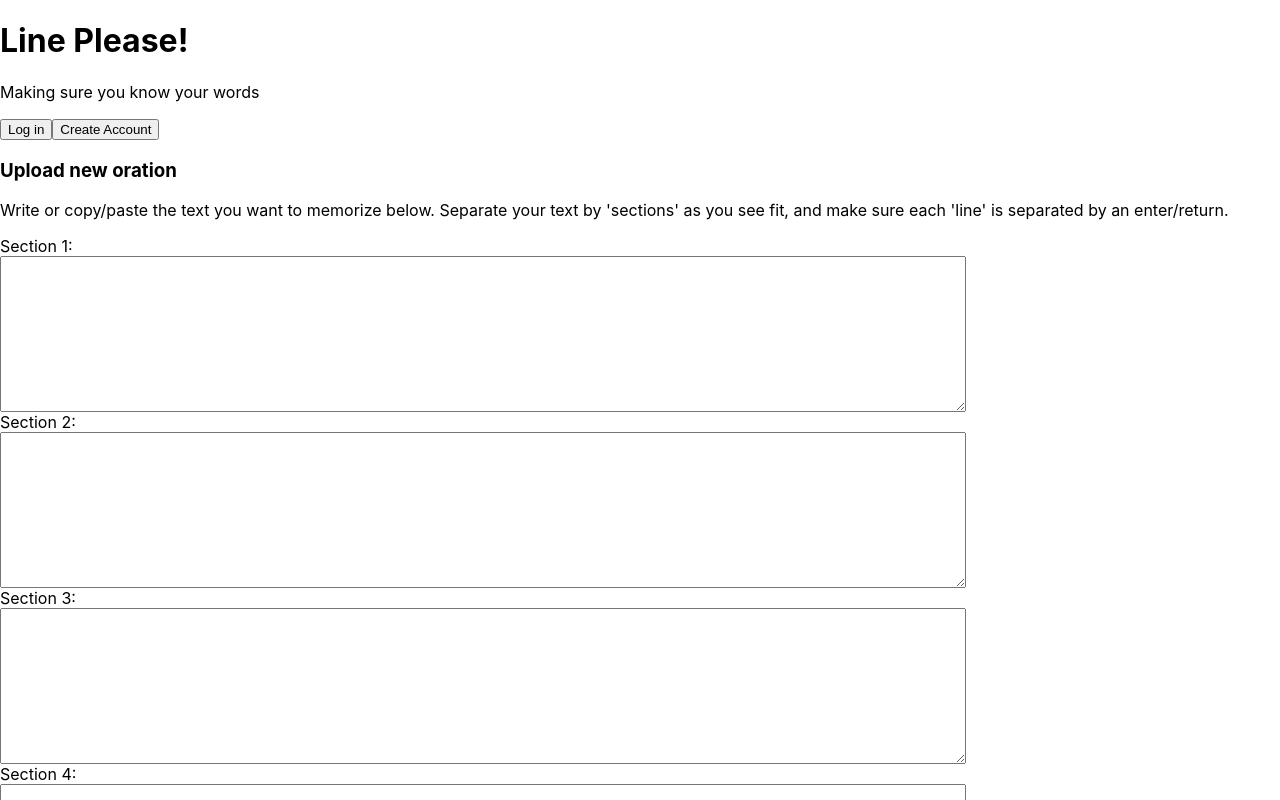
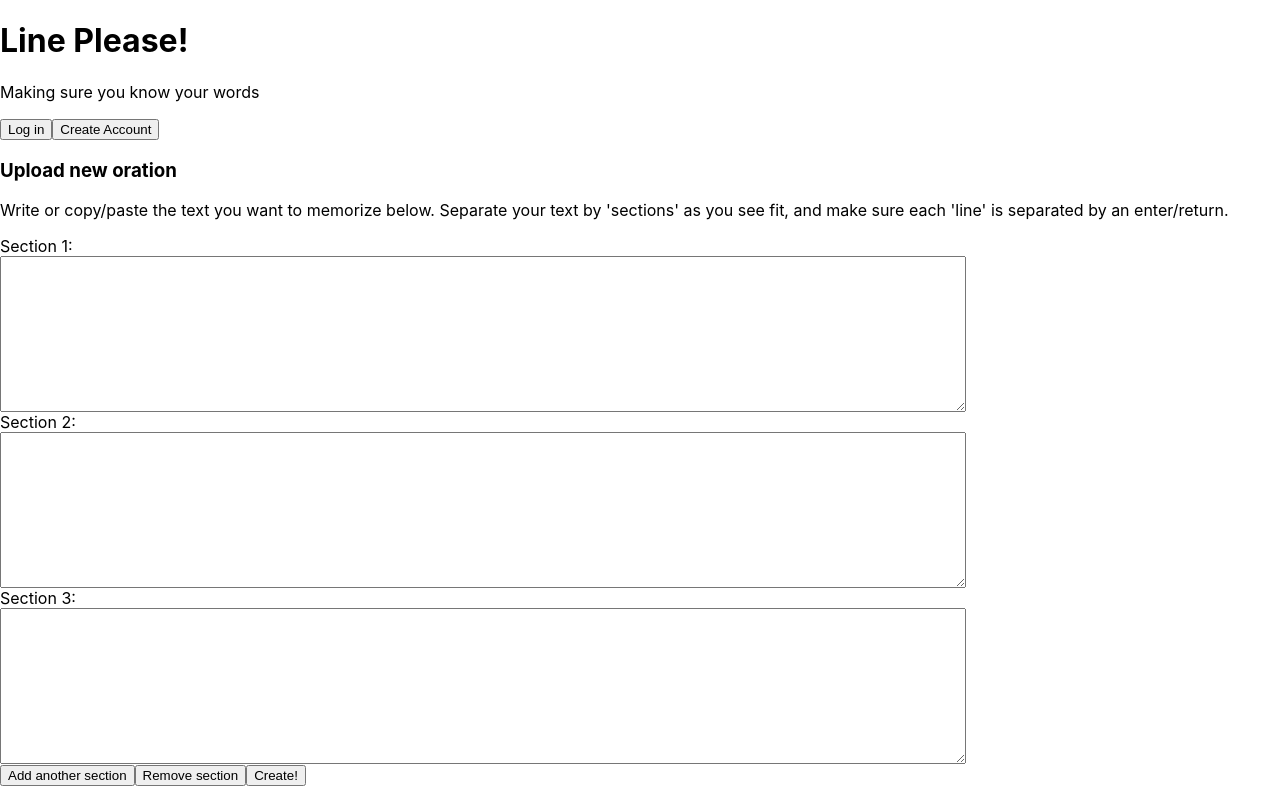
Before and after one commit to AnugrahLambogo/line-please-app, a React (Create React App) app: page /upload in a window 1280 px wide. Shown: the top 800 px of the page. Built offline with nearby package versions, Linux system fonts and the light colour scheme.

Commit message:
added the ablity to add and subtract sections to upload

```diff
--- a/src/telePrompt.js
+++ b/src/telePrompt.js
@@ -22,7 +22,10 @@ class telePrompt extends React.Component {
 
         <section className="display" >
 
-       {/*The text displayer will need to be it's own module -->*/}
+       {/*The text displayer will need to be it's own module,
+        pass the selection of 'lineOrSection' as a prop
+        or maybe have two different modules and depending on the selection, we use on or the other
+         */}
           <ul className="orationDisplay">
             <li className="line"> Lorem ipsum etc. etc.</li>
             <li className="line"> second line lorem ipsu, </li>
--- a/src/uploadNew.js
+++ b/src/uploadNew.js
@@ -3,7 +3,7 @@ import './uploadNew.css';
 
 
 class uploadNew extends React.Component {
-state = {};
+state = {numOfSections: 3};
 
 createSectionArrays = ({ target }) => {
     console.log("this function just ran!");
@@ -14,6 +14,32 @@ createSectionArrays = ({ target }) => {
     console.log(this.state);
 }
 
+renderSections = () => {
+return (
+Array.from({length: this.state.numOfSections})
+     .map((e, index) => (
+              <section>
+              <label htmlFor={'section'+(index+1)}> Section {index + 1}:</label>
+              <textarea
+              type="text"
+              name={'section'+(index+1)}
+              className="sections"
+              onChange={this.createSectionArrays}>
+              </textarea>
+              </section>
+)))}
+
+increaseSection = (e) => {
+  e.preventDefault();
+  this.setState({numOfSections: this.state.numOfSections +1});
+}
+
+decreaseSection = (e) => {
+  e.preventDefault();
+  this.setState({numOfSections: this.state.numOfSections -1});
+}
+
+
 render(){
     return (
         <section>
@@ -22,35 +48,10 @@ render(){
           </p>
 
           <form>
-            <label htmlFor="section1">Section 1:</label>
-            <textarea
-            type="text"
-            name="section1"
-            className="sections"
-            onChange={this.createSectionArrays}></textarea>
+            {this.renderSections()}
 
-            <label htmlFor="section2">Section 2:</label>
-            <textarea
-            type="text"
-            name="section2"
-            className="sections"
-            onChange={this.createSectionArrays}></textarea>
-
-            <label htmlFor="section3">Section 3:</label>
-            <textarea
-            type="text"
-            name="section3"
-            className="sections"
-            onChange={this.createSectionArrays}></textarea>
-
-            <label htmlFor="section4">Section 4:</label>
-            <textarea
-            type="text"
-            name="section4"
-            className="sections"
-            onChange={this.createSectionArrays}></textarea>
-
-            <button id="addSection">Add another section</button>
+            <button id="addSection" onClick={this.increaseSection}>Add another section</button>
+            <button id="subtractSection" onClick={this.decreaseSection}>Remove section</button>
             <button type="submit" >Create!</button>
             </form>
         </section>
```
